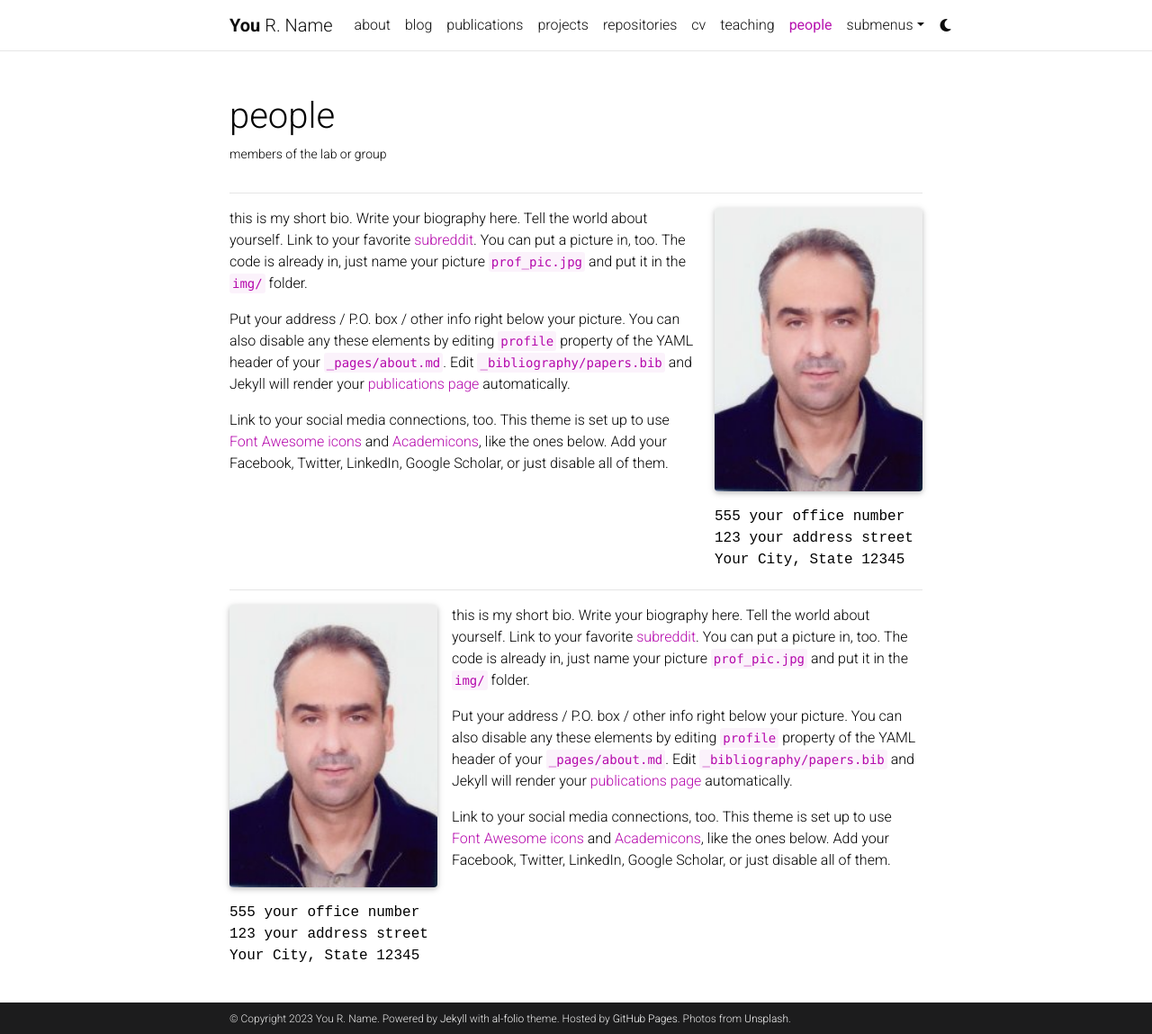
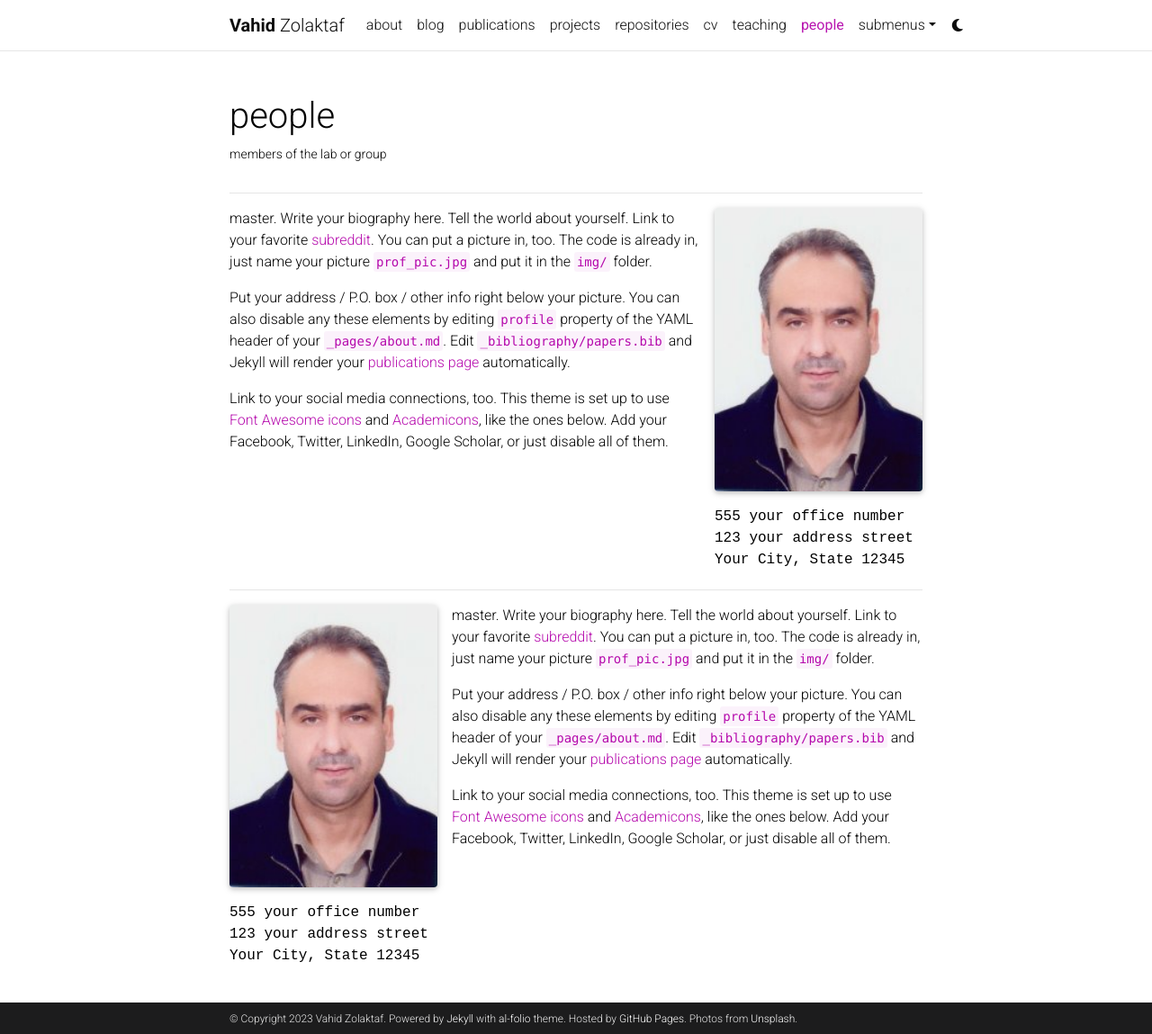
Before and after one commit to vahidzf/vahidzf.github.io, a Jekyll site: the page built from _pages/profiles.md, in a window 1280 px wide and 1149 px high. Shown: the whole window at 90% size. Built offline with Jekyll 4.4.1, drawn with Linux system fonts in a browser that asks for light colours; full-size pictures stand in for the smaller copies a plugin makes; comment, search, counter and statistics services are not loaded; a style sheet for code colours, icons or effects is not loaded.

Commit message:
updating master

```diff
--- a/_config.yml
+++ b/_config.yml
@@ -3,10 +3,10 @@
 # -----------------------------------------------------------------------------
 
 title: blank # the website title (if blank, full name will be used instead)
-first_name: You
-middle_name: R.
-last_name: Name
-email: you@example.com
+first_name: Vahid
+middle_name:
+last_name: Zolaktaf
+email: firstname.lastname@gmail.com
 description: > # the ">" symbol means to ignore newlines until "footer_text:"
   A simple, whitespace theme for academics. Based on [*folio](https://github.com/bogoli/-folio) design.
 footer_text: >
--- a/_pages/about_einstein.md
+++ b/_pages/about_einstein.md
@@ -1,5 +1,5 @@
 
-this is my short bio. Write your biography here. Tell the world about yourself. Link to your favorite [subreddit](http://reddit.com). You can put a picture in, too. The code is already in, just name your picture `prof_pic.jpg` and put it in the `img/` folder.
+master. Write your biography here. Tell the world about yourself. Link to your favorite [subreddit](http://reddit.com). You can put a picture in, too. The code is already in, just name your picture `prof_pic.jpg` and put it in the `img/` folder.
 
 Put your address / P.O. box / other info right below your picture. You can also disable any these elements by editing `profile` property of the YAML header of your `_pages/about.md`. Edit `_bibliography/papers.bib` and Jekyll will render your [publications page](/al-folio/publications/) automatically.
 
```
